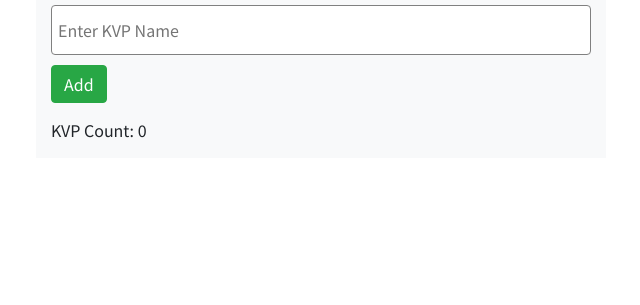
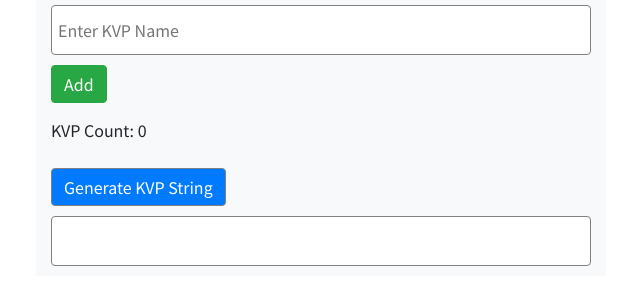
Before and after one commit to annkarpinski/kvp_generator, a plain HTML site: page index.html in a window 1280 px wide. Shown: the part 115-420 px from the top of the page, without its empty margins (34-674 px from the left). Drawn offline with nearby package versions, Linux system fonts and the light colour scheme.

Commit message:
added KVP string button and output field

```diff
--- a/index.html
+++ b/index.html
@@ -33,6 +33,16 @@
             </form>
             <p>KVP Count: <span id="kvp-count">0</span></p>
             <ul id="kvp-list"></ul>
+            <button type="submit" class="btn btn-primary" id="kvp-string">
+              Generate KVP String
+            </button>
+            <div class="row">
+              <div class="col-lg-12 bg-light">
+                <div class="input-group">
+                  <input type="text" id="kvp-string" />
+                </div>
+              </div>
+            </div>
           </div>
         </div>
       </div>
--- a/script.js
+++ b/script.js
@@ -2,6 +2,7 @@ var kvpInput = document.querySelector("#kvp-text");
 var kvpForm = document.querySelector("#kvp-form");
 var kvpList = document.querySelector("#kvp-list");
 var kvpCountSpan = document.querySelector("#kvp-count");
+var kvpString = document.querySelector("#kvp-string");
 
 var kvps = [];
 
@@ -15,6 +16,7 @@ function renderkvps() {
   // Render a new li for each kvp
   for (var i = 0; i < kvps.length; i++) {
     var kvp = kvps[i];
+    console.log("custom[" + kvp + "]&");
 
     var li = document.createElement("li");
     li.textContent = kvp;
@@ -82,3 +84,13 @@ kvpList.addEventListener("click", function (event) {
     renderkvps();
   }
 });
+
+//   function createString() {
+//     kvpString.addEventListener("submit", function (event) {
+//       event.preventDefault();
+//     // kvpCountSpan.textContent = kvps.length;
+//     for (var i = 0; i < kvps.length; i++) {
+//       var kvp = kvps[i];
+//       console.log("custom[" + kvp + "]");
+//     }
+// })
--- a/styles.css
+++ b/styles.css
@@ -52,7 +52,7 @@ li button:hover {
 .button-success {
   float: right;
   border: none;
-  height: 35px;
+  height: 30px;
   cursor: pointer;
   border-radius: 4px;
   color: white;
@@ -64,5 +64,8 @@ li button:hover {
   border-radius: 4px;
 }
 
-#kvp-count {
+#kvp-string {
+  border: 1px solid gray;
+  border-radius: 4px;
+  margin-top: 10px;
 }
```
